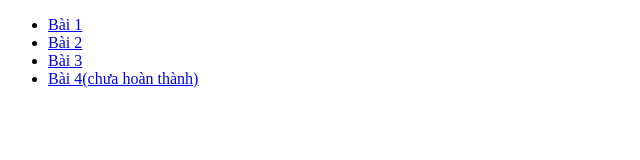
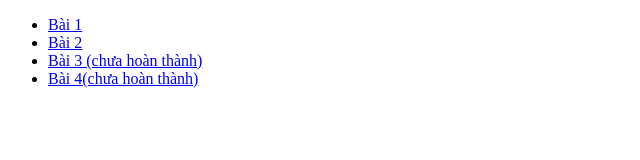
Before and after one commit to Dongnguyen318/Quydong, a plain HTML site: page index.html in a window 1280 px wide. Shown: the whole page, without its empty margins (0-640 px from the left). Drawn offline with Linux system fonts and the light colour scheme.

Commit message:
nop bai tap

```diff
--- a/index.html
+++ b/index.html
@@ -9,7 +9,7 @@
     <ul>
       <li><a href="./Day20/ex01.html">Bài 1</a></li>
       <li><a href="./Day20/ex02.html">Bài 2</a></li>
-      <li><a href="#!">Bài 3</a></li>
+      <li><a href="#!">Bài 3 (chưa hoàn thành) </a></li>
       <li><a href="#!">Bài 4(chưa hoàn thành) </a></li>
     </ul>
   </body>
```
